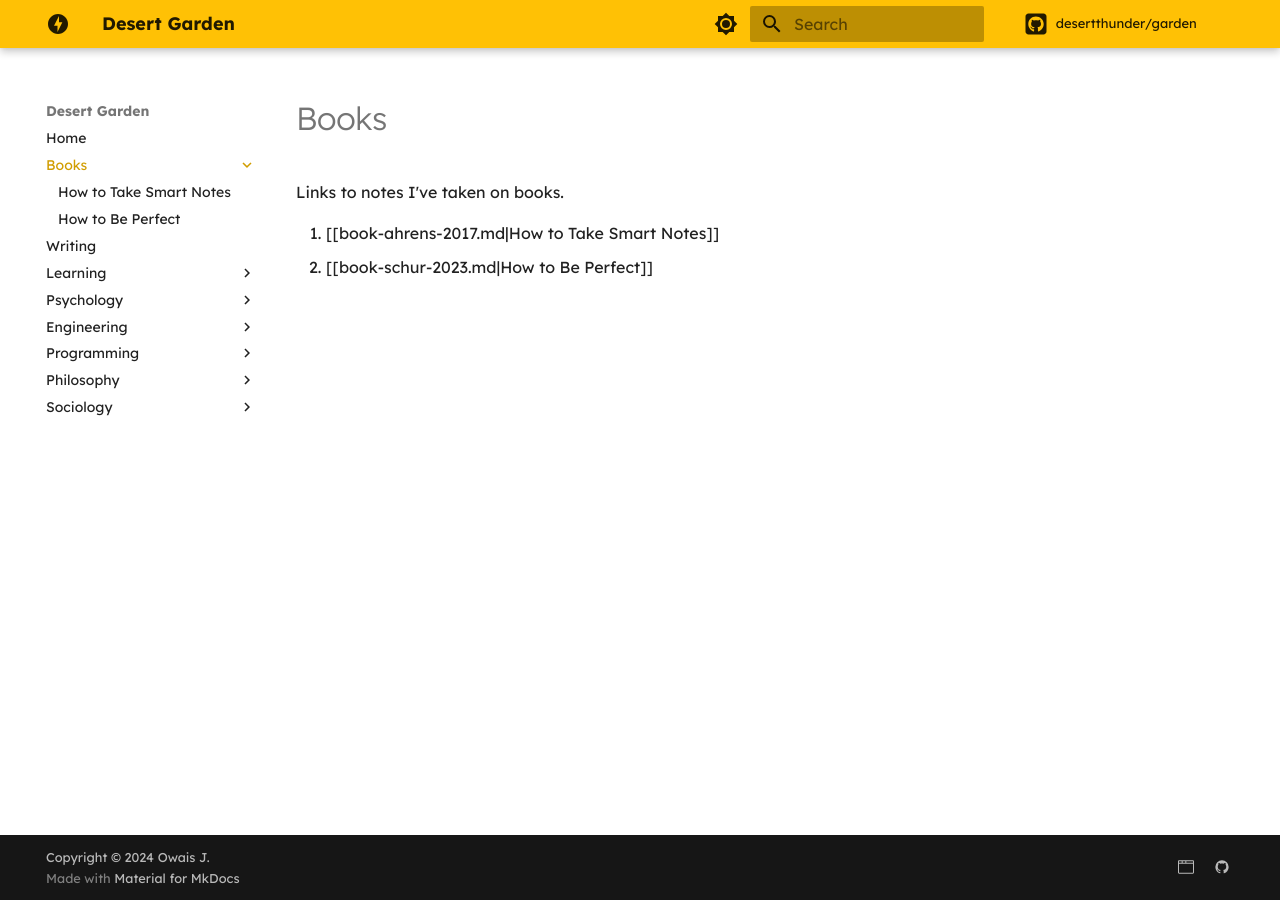
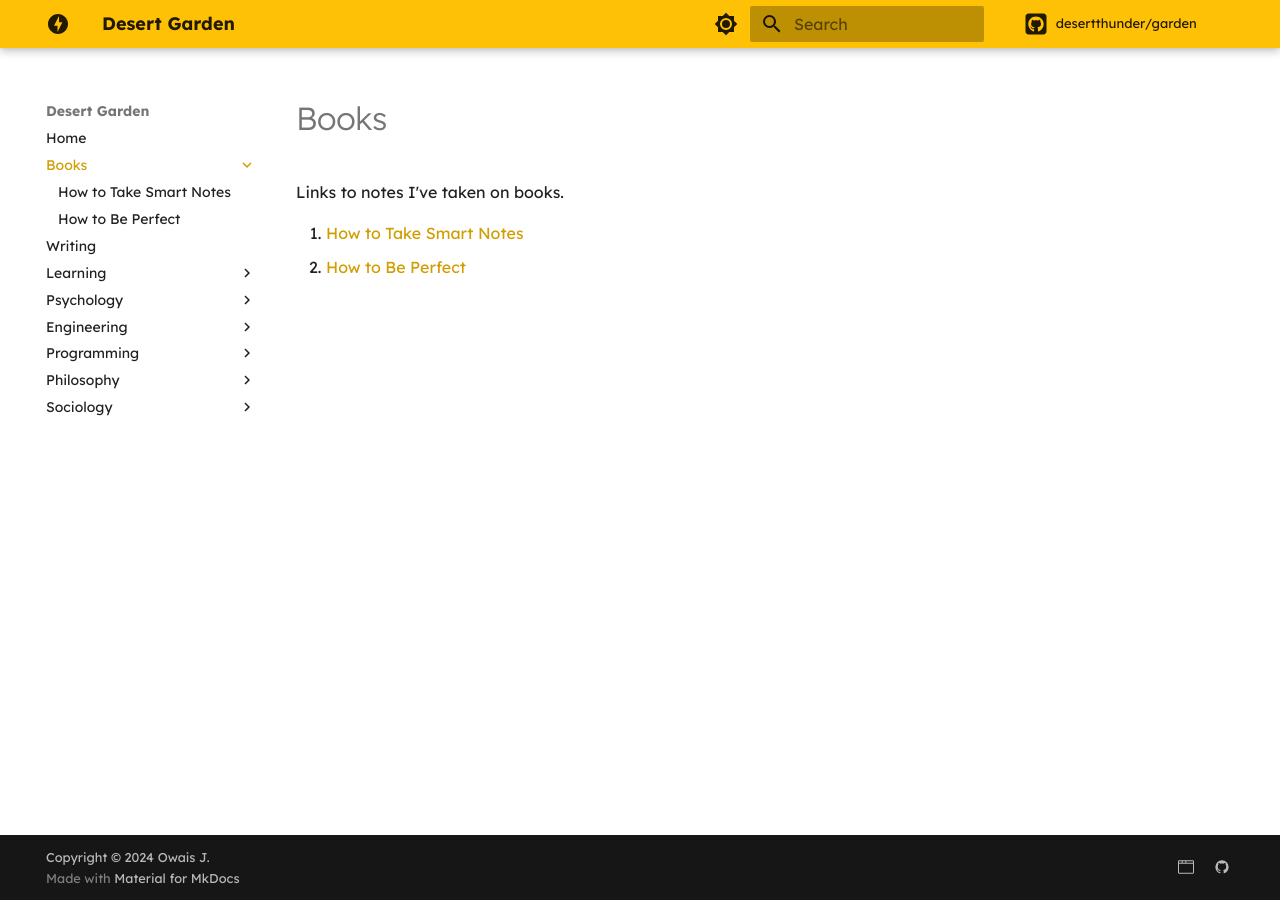
Before and after one commit to desertthunder/garden, an MkDocs documentation site: the page built from docs/books/README.md, in a window 1280 px wide. Built offline with MkDocs 1.6.1 and Material for MkDocs 9.7.7, drawn with Linux system fonts in a browser that asks for light colours; comment, search, counter and statistics services are not loaded.

Commit message:
added notes on diataxis and elm
updated links

```diff
--- a/docs/books/README.md
+++ b/docs/books/README.md
@@ -2,5 +2,5 @@
 
 Links to notes I've taken on books.
 
-1. [[book-ahrens-2017.md|How to Take Smart Notes]]
-2. [[book-schur-2023.md|How to Be Perfect]]
+1. [How to Take Smart Notes](../writing/book-ahrens-2017.md)
+2. [How to Be Perfect](../philosophy/book-schur-2023.md)
--- a/docs/philosophy/heuristic.md
+++ b/docs/philosophy/heuristic.md
@@ -7,4 +7,4 @@ title: Heuristic
 - Enter an input and get an output (philosophical algorithm or function).
 - Gives us a rule of thumb for a certain scenario,[^1]  as a guideline for our behavior
 
-[^1]: [[book-schur-2023|How to Be Perfect]]
+[^1]: [How to Be Perfect](../philosophy/book-schur-2023.md)
--- a/docs/writing/autonomy_in_work.md
+++ b/docs/writing/autonomy_in_work.md
@@ -6,4 +6,4 @@ This occurs when we are able to break down our work in to small chunks and
 steer it in a direction that is most interesting to us. This removes the need
 for us to use willpower to get things done.[^ref]
 
-[^ref]: [[book-ahrens-2017|How to Take Smart Notes]] - P. 138
+[^ref]: [How to Take Smart Notes](../writing/book-ahrens-2017.md) - P. 138
--- a/docs/writing/goal_of_learning.md
+++ b/docs/writing/goal_of_learning.md
@@ -9,4 +9,4 @@ title: Goal of Learning
 
 - The author is trying to say[^1] that we learn to grow, not collect.
 
-[^1]: [[book-ahrens-2017|How to take Smart Notes]]
+[^1]: [How to Take Smart Notes](../writing/book-ahrens-2017.md)
--- a/docs/writing/write_to_learn.md
+++ b/docs/writing/write_to_learn.md
@@ -9,4 +9,4 @@ so long as you understand what you're putting in your brain.
     - Write down *anything* you think is helpful to understanding or need to remember
     - When you process, then you can create perfection (the structure is important)
 
-[^ref]: [[book-ahrens-2017|How to Take Smart Notes]]
+[^ref]: [How to Take Smart Notes](../writing/book-ahrens-2017.md)
```
Also changed, not shown: docs/engineering/elm.md (added, +17 -0 lines), docs/philosophy/bentham-scale.md (+2 -2 lines), docs/writing/diataxis.md (added, +33 -0 lines), docs/assets/diataxis.png (added).
